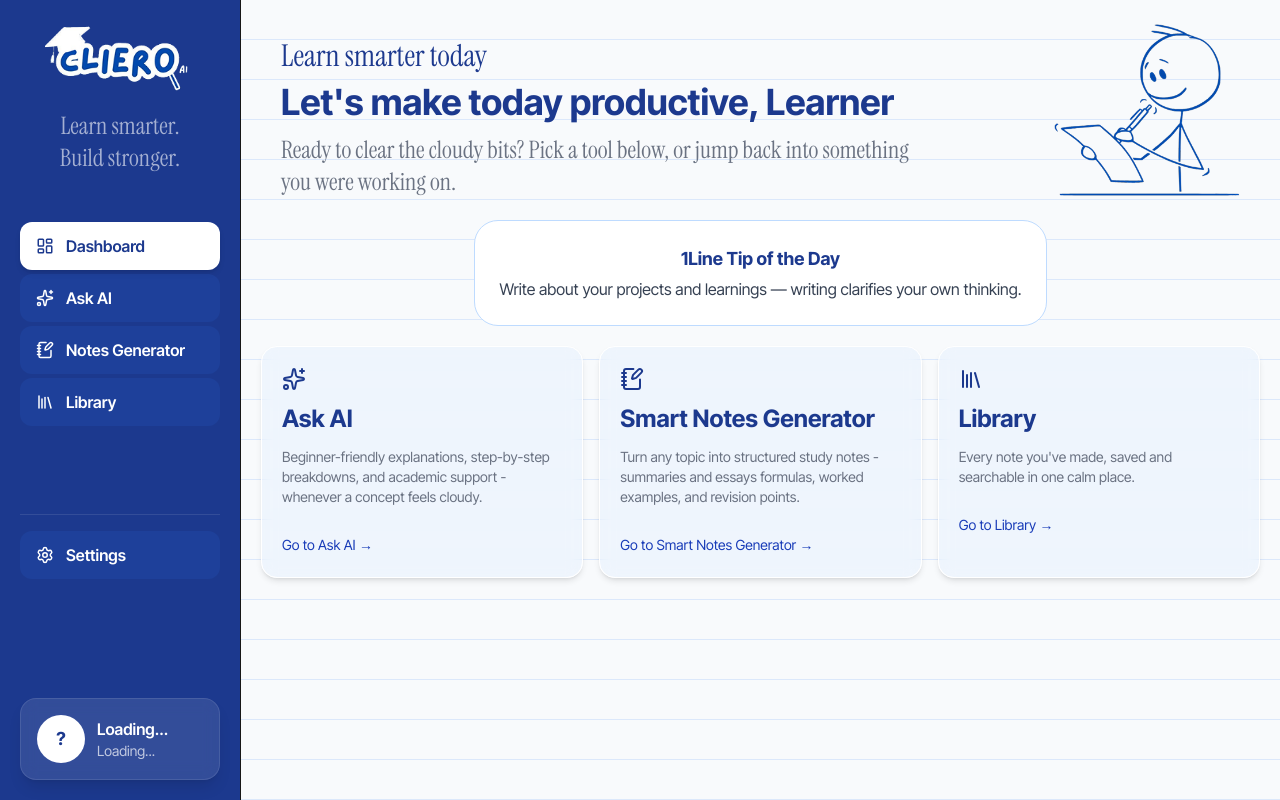
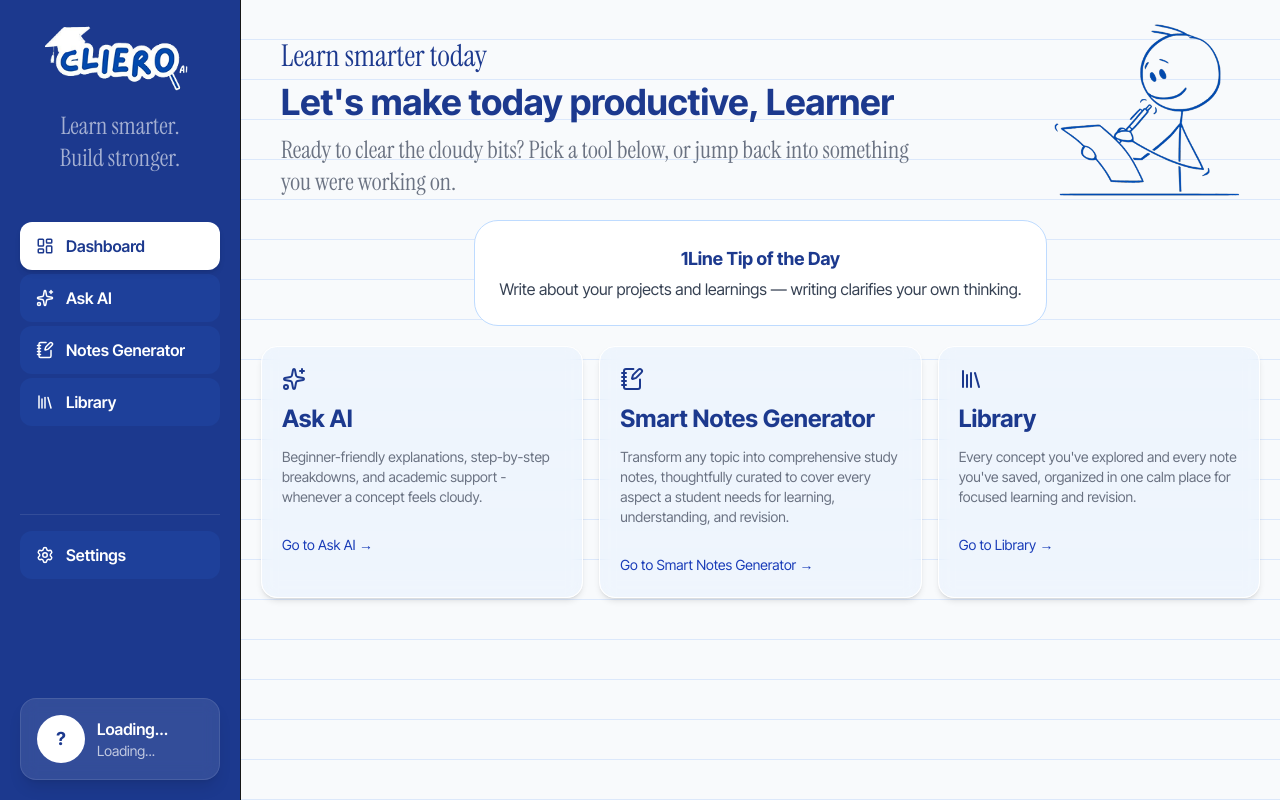
Before and after one commit to bvslahari007/cliero-ai, a Next.js app: page /dashboard in a window 1280 px wide. Built offline with nearby package versions, Linux system fonts and the light colour scheme; no server answers.

Commit message:
Added final touches to Library

```diff
--- a/app/dashboard/page.tsx
+++ b/app/dashboard/page.tsx
@@ -15,10 +15,18 @@ export default function DashboardPage() {
       <TipOfTheDay />
       <div className="grid gap-4 p-5 md:grid-cols-3">
         <ActionCard title="Ask AI" description="Beginner-friendly explanations, step-by-step breakdowns, and academic support - whenever a concept feels cloudy." link="/dashboard/ask-ai" icon={<Sparkles />} />
-        <ActionCard title="Smart Notes Generator" description="Turn any topic into structured study notes - summaries and essays
-formulas, worked examples, and revision points." link="/dashboard/notes-generator" icon={<NotebookPen />} />
-        <ActionCard title="Library" description="Every note you've made, saved and searchable in one calm place." link="/dashboard/library" icon={<Library />} />
-      </div>
+        <ActionCard
+  title="Smart Notes Generator"
+  description="Transform any topic into comprehensive study notes, thoughtfully curated to cover every aspect a student needs for learning, understanding, and revision."
+  link="/dashboard/notes-generator"
+  icon={<NotebookPen />}
+/>
+<ActionCard
+  title="Library"
+  description="Every concept you've explored and every note you've saved, organized in one calm place for focused learning and revision."
+  link="/dashboard/library"
+  icon={<Library />}
+/>      </div>
       </div>
   );
 }
```
